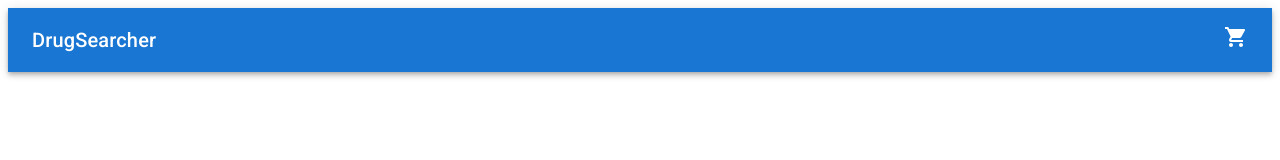
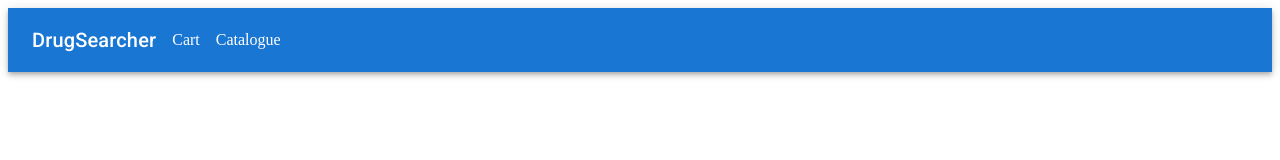
Before and after one commit to arsl11/drug-searcher, a React (Create React App) app: page / in a window 1280 px wide. Shown: the top 160 px of the page. Built offline with nearby package versions, Linux system fonts and the light colour scheme.

Commit message:
fix bug with navbar

```diff
--- a/src/components/NavBar.js
+++ b/src/components/NavBar.js
@@ -2,7 +2,6 @@ import * as React from 'react';
 import AppBar from '@mui/material/AppBar';
 import Toolbar from '@mui/material/Toolbar';
 import Typography from '@mui/material/Typography';
-import ShoppingCartIcon from '@mui/icons-material/ShoppingCart';
 import {Link} from "@mui/material";
 
 
@@ -11,12 +10,9 @@ export default function NavBar() {
     return (
         <AppBar position="static">
             <Toolbar>
-                <Link href='/catalogue' sx={{flexGrow: 1}}>
-                    <Typography variant="h6" component="div" color='white'>
-                        DrugSearcher
-                    </Typography>
-                </Link>
-                <Link href='/cart'><Typography color='white'><ShoppingCartIcon/></Typography></Link>
+                <Typography variant="h6" component="div" color='inherit' sx={{mr: 2}}>DrugSearcher</Typography>
+                <Link href='/cart' color='inherit' underline='none' sx={{mr: 2}}>Cart</Link>
+                <Link href='/catalogue' color='inherit' underline='none'>Catalogue</Link>
             </Toolbar>
         </AppBar>
     );
```
